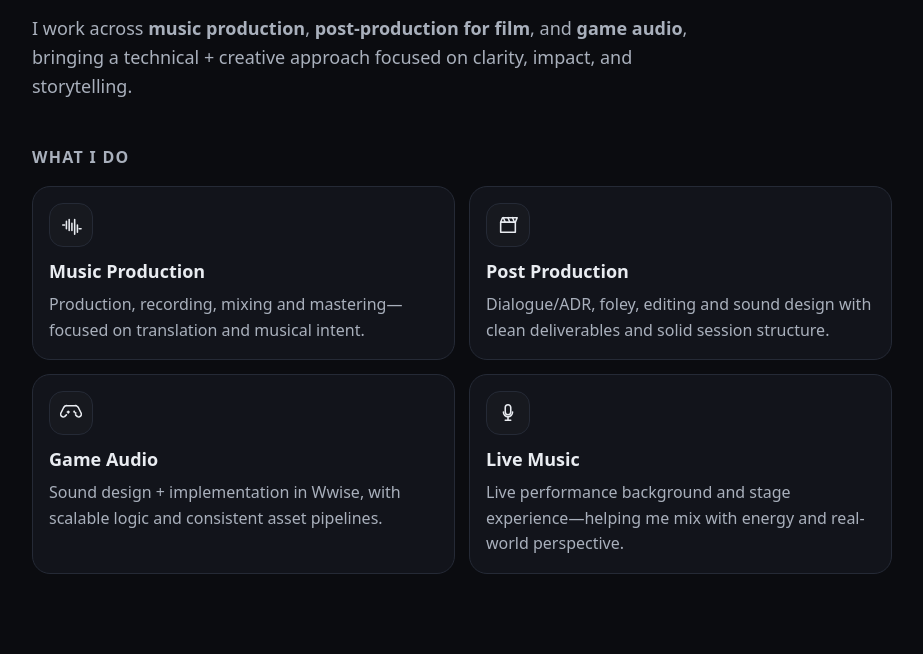
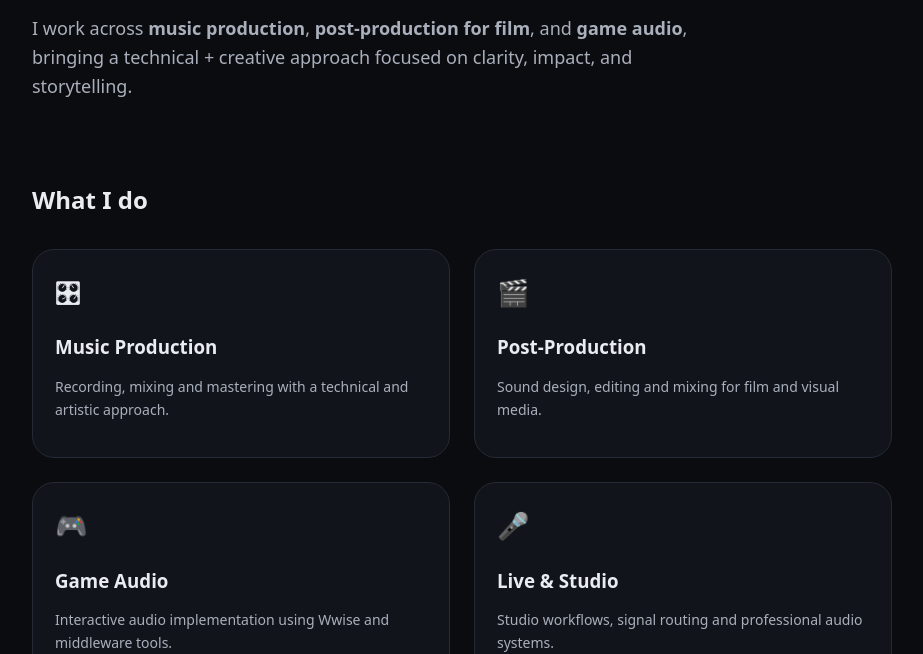
Before and after one commit to ikerelvi/ikerelvi.github.io, a Jekyll site: the page built from index.md, in a window 1280 px wide and 1400 px high, scrolled down 656 px. Shown: the part 109-763 px from the top of the window, without its empty margins (178-1101 px from the left). Built offline with Jekyll 4.4.1, drawn with Linux system fonts in a browser that asks for light colours; some of the changed text lies outside the part shown; grey boxes are pictures that could not be loaded.

Commit message:
New Some work section

```diff
--- a/assets/css/style.css
+++ b/assets/css/style.css
@@ -290,14 +290,28 @@ hr{border:0;border-top:1px solid var(--line);margin:28px 0}
 }
 .feature-title{ margin:0 0 6px; font-size: 18px; }
 .feature-desc{ margin:0; color: var(--muted); }
+.tools{
+  margin: 70px 0;
+}
 
-.chips{ display:flex; gap:8px; flex-wrap:wrap; }
+.chips{
+  display:flex;
+  flex-wrap:wrap;
+  gap:10px;
+  margin-top: 18px;
+}
+
 .chip{
-  font-size: 12px;
+  font-size: 13px;
+  padding: 7px 12px;
+  border-radius: 999px;
+  border: 1px solid var(--line);
+  background: rgba(255,255,255,.02);
   color: var(--muted);
-  border: 1px solid var(--line);
-  padding: 5px 10px;
-  border-radius: 999px;
+}
+.chip:hover{
+  color: var(--text);
+  background: rgba(255,255,255,.04);
 }
 
 .hr{ border-top:1px solid var(--line); margin: 34px 0; }
@@ -561,3 +575,99 @@ hr{border:0;border-top:1px solid var(--line);margin:28px 0}
     position:relative;
   }
 }
+
+/*New Home*/
+.services{
+  margin: 80px 0;
+}
+
+.services h2{
+  margin-bottom: 30px;
+}
+
+.services-grid{
+  display:grid;
+  grid-template-columns: repeat(2, 1fr);
+  gap: 24px;
+}
+
+.service-card{
+  display: block;
+  text-decoration: none;
+  color: inherit;
+  border:1px solid var(--line);
+  border-radius: 22px;
+  padding: 22px;
+  background: var(--card);
+  transition: transform .18s ease, background .18s ease;
+}
+
+.service-card:hover{
+  transform: translateY(-4px);
+  background: rgba(255,255,255,.03);
+}
+
+.service-icon{
+  font-size: 26px;
+  margin-bottom: 14px;
+}
+
+.service-card h3{
+  margin-bottom: 8px;
+}
+
+.service-card p{
+  color: var(--muted);
+  font-size: 14px;
+}
+
+/* Mobile */
+@media (max-width: 900px){
+  .services-grid{
+    grid-template-columns: 1fr;
+  }
+}
+
+/*Selected Work*/
+.selected-work{
+  margin: 100px 0;
+}
+
+.embed-grid{
+  display:grid;
+  grid-template-columns: 1fr 1fr;
+  gap: 28px;
+}
+
+.embed-card{
+  border:1px solid var(--line);
+  border-radius:24px;
+  padding:18px;
+  background: var(--card);
+}
+
+.embed-label{
+  font-size:12px;
+  text-transform:uppercase;
+  letter-spacing:.05em;
+  color: var(--muted);
+  margin-bottom:14px;
+}
+
+.embed-card iframe{
+  width:100%;
+  border-radius:18px;
+}
+
+/* Force YouTube aspect ratio */
+.embed-card iframe[src*="youtube"]{
+  aspect-ratio: 16 / 9;
+  height:auto;
+}
+
+/* Mobile */
+@media (max-width: 900px){
+  .embed-grid{
+    grid-template-columns: 1fr;
+  }
+}
--- a/index.md
+++ b/index.md
@@ -25,61 +25,61 @@ I work across <strong>music production</strong>, <strong>post-production for fil
 bringing a technical + creative approach focused on clarity, impact, and storytelling.
 </p>
 
-<section class="section">
-  <h3>What I do</h3>
+<section class="services">
+  <h2>What I do</h2>
 
-  <div class="icon-grid">
-    <div class="icon-card">
-      <div class="icon">
-        <!-- Music Production icon (waveform) -->
-        <svg viewBox="0 0 24 24" aria-hidden="true">
-          <path d="M3 12h2m2-4v8m3-10v12m3-8v8m3-12v16m3-10v8m2-4h2" fill="none" stroke="currentColor" stroke-width="1.7" stroke-linecap="round"/>
-        </svg>
-      </div>
-      <h4>Music Production</h4>
-      <p>Production, recording, mixing and mastering—focused on translation and musical intent.</p>
+  <div class="services-grid">
+    <a href="/music/" class="service-card">
+      <div class="service-icon">🎛</div>
+      <h3>Music Production</h3>
+      <p>Recording, mixing and mastering with a technical and artistic approach.</p>
+    </a>
+    <a href="/postproduction/" class="service-card">
+      <div class="service-icon">🎬</div>
+      <h3>Post-Production</h3>
+      <p>Sound design, editing and mixing for film and visual media.</p>
+    </a>
+    <div class="service-card">
+      <div class="service-icon">🎮</div>
+      <h3>Game Audio</h3>
+      <p>Interactive audio implementation using Wwise and middleware tools.</p>
     </div>
-    <div class="icon-card">
-      <div class="icon">
-        <!-- Post Production icon (clapperboard) -->
-        <svg viewBox="0 0 24 24" aria-hidden="true">
-          <path d="M4 9h16v11H4z" fill="none" stroke="currentColor" stroke-width="1.7" stroke-linejoin="round"/>
-          <path d="M4 9l2-5h16l-2 5H4z" fill="none" stroke="currentColor" stroke-width="1.7" stroke-linejoin="round"/>
-          <path d="M7 4l2 5M12 4l2 5M17 4l2 5" fill="none" stroke="currentColor" stroke-width="1.7" stroke-linecap="round"/>
-        </svg>
-      </div>
-      <h4>Post Production</h4>
-      <p>Dialogue/ADR, foley, editing and sound design with clean deliverables and solid session structure.</p>
-    </div>
-    <div class="icon-card">
-      <div class="icon">
-        <!-- Game Audio icon (controller) -->
-        <svg viewBox="0 0 24 24" aria-hidden="true">
-          <path d="M7 14l-2 2a3 3 0 0 1-4-4l3-6a4 4 0 0 1 4-2h8a4 4 0 0 1 4 2l3 6a3 3 0 0 1-4 4l-2-2" fill="none" stroke="currentColor" stroke-width="1.7" stroke-linecap="round" stroke-linejoin="round"/>
-          <path d="M8 11h2M9 10v2" fill="none" stroke="currentColor" stroke-width="1.7" stroke-linecap="round"/>
-          <path d="M15.5 10.5h0M17 12h0" fill="none" stroke="currentColor" stroke-width="2.2" stroke-linecap="round"/>
-        </svg>
-      </div>
-      <h4>Game Audio</h4>
-      <p>Sound design + implementation in Wwise, with scalable logic and consistent asset pipelines.</p>
-    </div>
-
-    <div class="icon-card">
-      <div class="icon">
-        <!-- Live Music icon (mic) -->
-        <svg viewBox="0 0 24 24" aria-hidden="true">
-          <path d="M12 14a3 3 0 0 0 3-3V6a3 3 0 0 0-6 0v5a3 3 0 0 0 3 3z" fill="none" stroke="currentColor" stroke-width="1.7" stroke-linejoin="round"/>
-          <path d="M7 11a5 5 0 0 0 10 0" fill="none" stroke="currentColor" stroke-width="1.7" stroke-linecap="round"/>
-          <path d="M12 16v4" fill="none" stroke="currentColor" stroke-width="1.7" stroke-linecap="round"/>
-          <path d="M9 20h6" fill="none" stroke="currentColor" stroke-width="1.7" stroke-linecap="round"/>
-        </svg>
-      </div>
-      <h4>Live Music</h4>
-      <p>Live performance background and stage experience—helping me mix with energy and real-world perspective.</p>
+    <div class="service-card">
+      <div class="service-icon">🎤</div>
+      <h3>Live & Studio</h3>
+      <p>Studio workflows, signal routing and professional audio systems.</p>
     </div>
 
   </div>
 </section>
+
+<section class="selected-work">
+  <h2>Selected Work</h2>
+  <div class="embed-grid">
+   <div class="embed-card">
+      <div class="embed-label">Post-Production</div>
+      <iframe
+        src="https://www.youtube.com/embed/eqCCqMUsJ24"
+        title="YouTube video"
+        frameborder="0"
+        allowfullscreen>
+      </iframe>
+    </div>
+    <div class="embed-card">
+      <div class="embed-label">Music Production</div>
+      <iframe
+        src="https://open.spotify.com/embed/track/2jZIeiAV4tyMJZHrm5BctW?utm_source=generator"
+        width="100%"
+        height="152"
+        frameborder="0"
+        allowtransparency="true"
+        allow="encrypted-media">
+      </iframe>
+    </div>
+  </div>
+</section>
+
+
 <section class="studio-section">
   <div class="studio-bg">
     <img src="/assets/img/portfolio_iker_2.jpg"
@@ -101,16 +101,13 @@ As a guitarist and bassist, I’ve played in bands and recorded studio albums—
 </p>
 </div>
 
-<div class="section">
-  <h3>Tools & certifications</h3>
+<section class="tools">
+  <h2>Tools & certifications</h2>
   <div class="chips">
     <span class="chip">Pro Tools</span>
     <span class="chip">Ableton Live</span>
     <span class="chip">Wwise</span>
     <span class="chip">DiGiCo SD Series</span>
-    <span class="chip">Recording</span>
-    <span class="chip">Mix / Master</span>
-    <span class="chip">Sound design</span>
-    <span class="chip">Implementation</span>
+    <span class="chip">Midas</span>
   </div>
-</div>
+</section>
```
Also changed, not shown: 3 other files.
